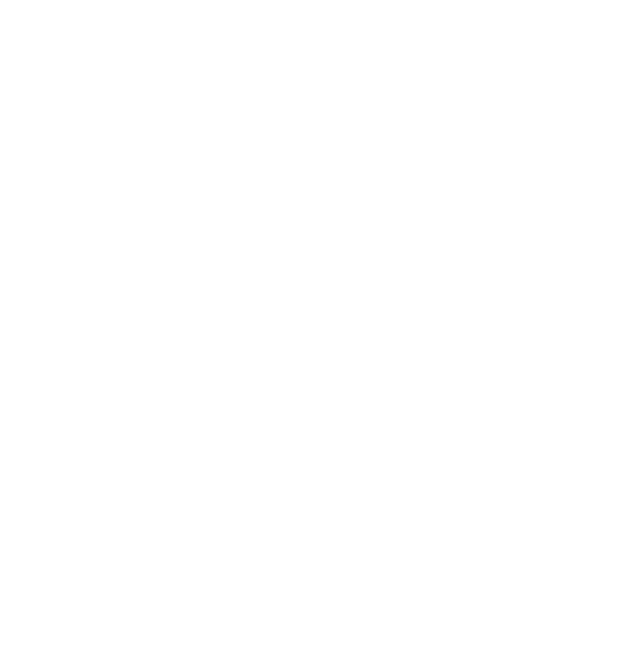
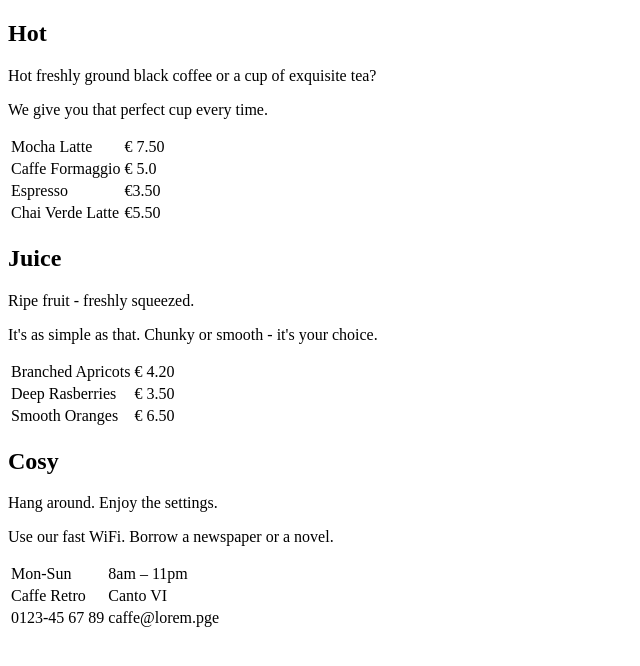
Before and after one commit to HAakansson/caffe_retro, a plain HTML site: page index.html in a window 1280 px wide. Shown: the whole page, without its empty margins (0-640 px from the left). Drawn offline with Linux system fonts and the light colour scheme.

Commit message:
Second Commit, added some semantic tags for structure and added the content.

```diff
--- a/index.html
+++ b/index.html
@@ -9,9 +9,75 @@
 </head>
 <body>
 
-    <section id="Hot"></section>
-    <section id="Juice"></section>
-    <section id="Cosy"></section>
+    <section id="Hot">
+
+        <h1>Hot</h1>
+        <p>Hot freshly ground black coffee or a cup of exquisite tea?</p>
+        <p> We give you that perfect cup every time.</p>
+        <table>
+            <tr>
+                <td>Mocha Latte</td>
+                <td>€ 7.50</td>
+            </tr>
+            <tr>
+                <td>Caffe Formaggio</td>
+                <td>€ 5.0</td>
+            </tr>
+            <tr>
+                <td>Espresso</td>
+                <td> €3.50</td>
+            </tr>
+            <tr>
+                <td>Chai Verde Latte</td>
+                <td> €5.50</td>
+            </tr>
+        </table>
+
+    </section>
+
+    <section id="Juice">
+
+            <h1>Juice</h1>
+            <p>Ripe fruit - freshly squeezed.</p>
+            <p>It's as simple as that. Chunky or smooth - it's your choice.</p>
+            <table>
+                <tr>
+                    <td>Branched Apricots</td>
+                    <td>€ 4.20</td>
+                </tr>
+                <tr>
+                    <td>Deep Rasberries </td>
+                    <td>€ 3.50</td>
+                </tr>
+                <tr>
+                    <td>Smooth Oranges </td>
+                    <td>€ 6.50</td>
+                </tr>
+            </table>
+
+    </section>
+
+    <section id="Cosy">
+
+            <h1>Cosy</h1>
+            <p>Hang around. Enjoy the settings.</p>
+            <p>Use our fast WiFi. Borrow a newspaper or a novel.</p>
+            <table>
+                <tr>
+                    <td>Mon-Sun</td>
+                    <td>8am – 11pm</td>
+                </tr>
+                <tr>
+                    <td>Caffe Retro</td>
+                    <td>Canto VI</td>
+                </tr>
+                <tr>
+                    <td>0123-45 67 89</td>
+                    <td>caffe@lorem.pge</td>
+                </tr>
+            </table>
+
+    </section>
 
 </body>
 </html>
```
Also changed, not shown: cosy.jpg (added), hot.jpg (added), juicy.jpg (added).
